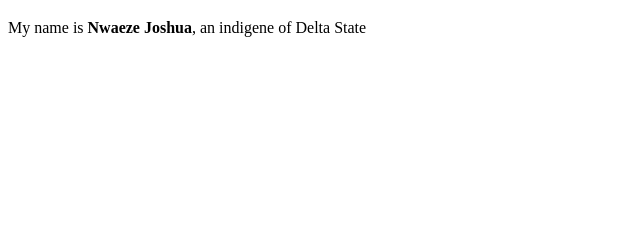
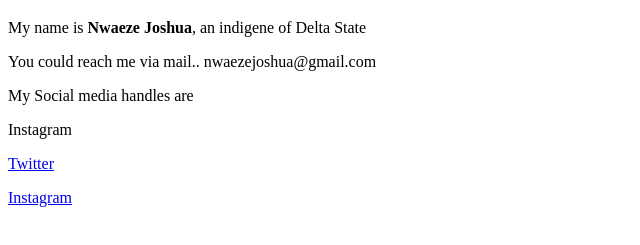
Before and after one commit to Joshclone/IG4Zuri3, a plain HTML site: page home.html in a window 1280 px wide. Shown: the part 61-306 px from the top of the page, without its empty margins (0-640 px from the left). Drawn offline with Linux system fonts and the light colour scheme.

Commit message:
Update home.html

```diff
--- a/home.html
+++ b/home.html
@@ -9,7 +9,15 @@
     <div class="center">
         <h1>Hello Again! Welcome to the Homepage</h1>
         <p>My name is <b>Nwaeze Joshua</b>, an indigene of Delta State</p>
+        <p> You could reach me via mail.. nwaezejoshua@gmail.com</p>
     </div>
+
+     <p>My Social media handles are</p>
+  <p>Instagram</p>
+  <a href="http://twitter.com/Joshclone2"> Twitter </a>
+</body>
+<p><a href="http://instagram.com/joshuaclone"> Instagram </a></p>
+
 </body>
 
 </html>
```
